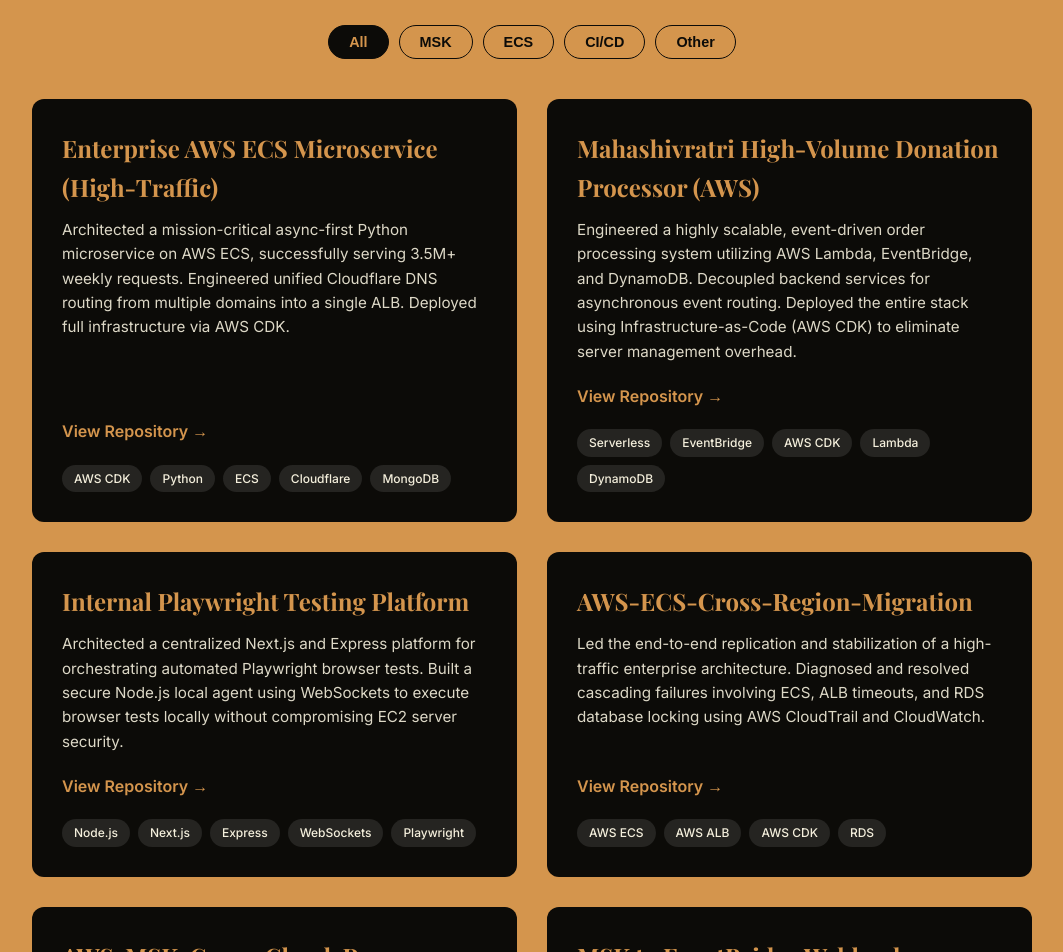
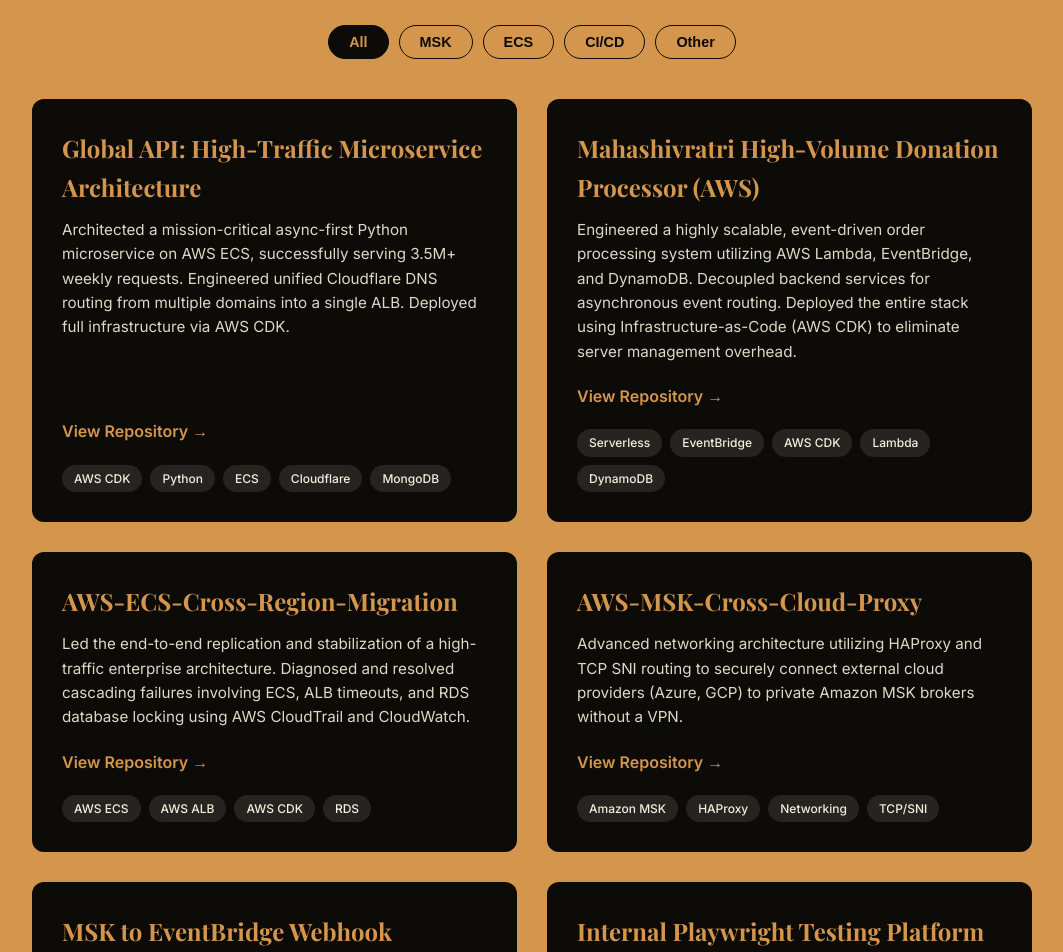
Before and after one commit to KrishnaaCloud/KrishnaaCloud.github.io, a React (Vite) app: page / in a window 1280 px wide. Shown: the part 2680-3632 px from the top of the page, without its empty margins (108-1171 px from the left). Built offline with nearby package versions, Linux system fonts and the light colour scheme; a web font is replaced by a local one.

Commit message:
fix: revert ECS project name and reorder Playwright

```diff
--- a/src/components/Projects.jsx
+++ b/src/components/Projects.jsx
@@ -6,7 +6,7 @@
 
   const projectsList = [
     {
-      name: "Enterprise AWS ECS Microservice (High-Traffic)",
+      name: "Global API: High-Traffic Microservice Architecture",
       description: "Architected a mission-critical async-first Python microservice on AWS ECS, successfully serving 3.5M+ weekly requests. Engineered unified Cloudflare DNS routing from multiple domains into a single ALB. Deployed full infrastructure via AWS CDK.",
       link: "https://github.com/KrishnaaCloud/Enterprise-AWS-ECS-Microservice",
       tags: ["AWS CDK", "Python", "ECS", "Cloudflare", "MongoDB"],
@@ -19,13 +19,7 @@
       tags: ["Serverless", "EventBridge", "AWS CDK", "Lambda", "DynamoDB"],
       category: "All"
     },
-    {
-      name: "Internal Playwright Testing Platform",
-      description: "Architected a centralized Next.js and Express platform for orchestrating automated Playwright browser tests. Built a secure Node.js local agent using WebSockets to execute browser tests locally without compromising EC2 server security.",
-      link: "https://github.com/KrishnaaCloud/Playwright-Agent",
-      tags: ["Node.js", "Next.js", "Express", "WebSockets", "Playwright"],
-      category: "All"
-    },
+
     {
       name: "AWS-ECS-Cross-Region-Migration",
       description: "Led the end-to-end replication and stabilization of a high-traffic enterprise architecture. Diagnosed and resolved cascading failures involving ECS, ALB timeouts, and RDS database locking using AWS CloudTrail and CloudWatch.",
@@ -46,6 +40,13 @@
       link: "https://github.com/KrishnaaCloud/MSK-to-EventBridge-Webhook-Pipeline",
       tags: ["Amazon MSK", "EventBridge", "Serverless", "AWS VPC"],
       category: "MSK"
+    },
+    {
+      name: "Internal Playwright Testing Platform",
+      description: "Architected a centralized Next.js and Express platform for orchestrating automated Playwright browser tests. Built a secure Node.js local agent using WebSockets to execute browser tests locally without compromising EC2 server security.",
+      link: "https://github.com/KrishnaaCloud/Playwright-Agent",
+      tags: ["Node.js", "Next.js", "Express", "WebSockets", "Playwright"],
+      category: "All"
     },
     {
       name: "aws-msk-kafka-platform",
```
